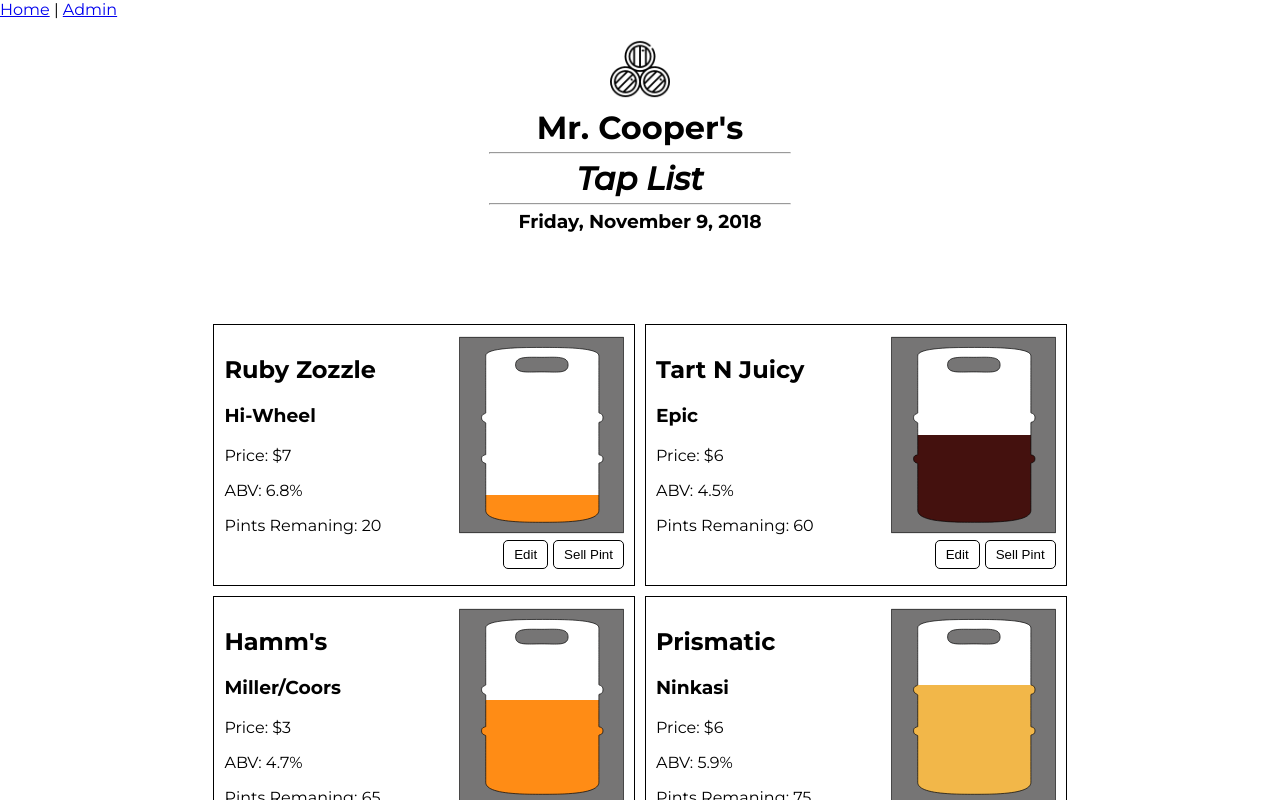
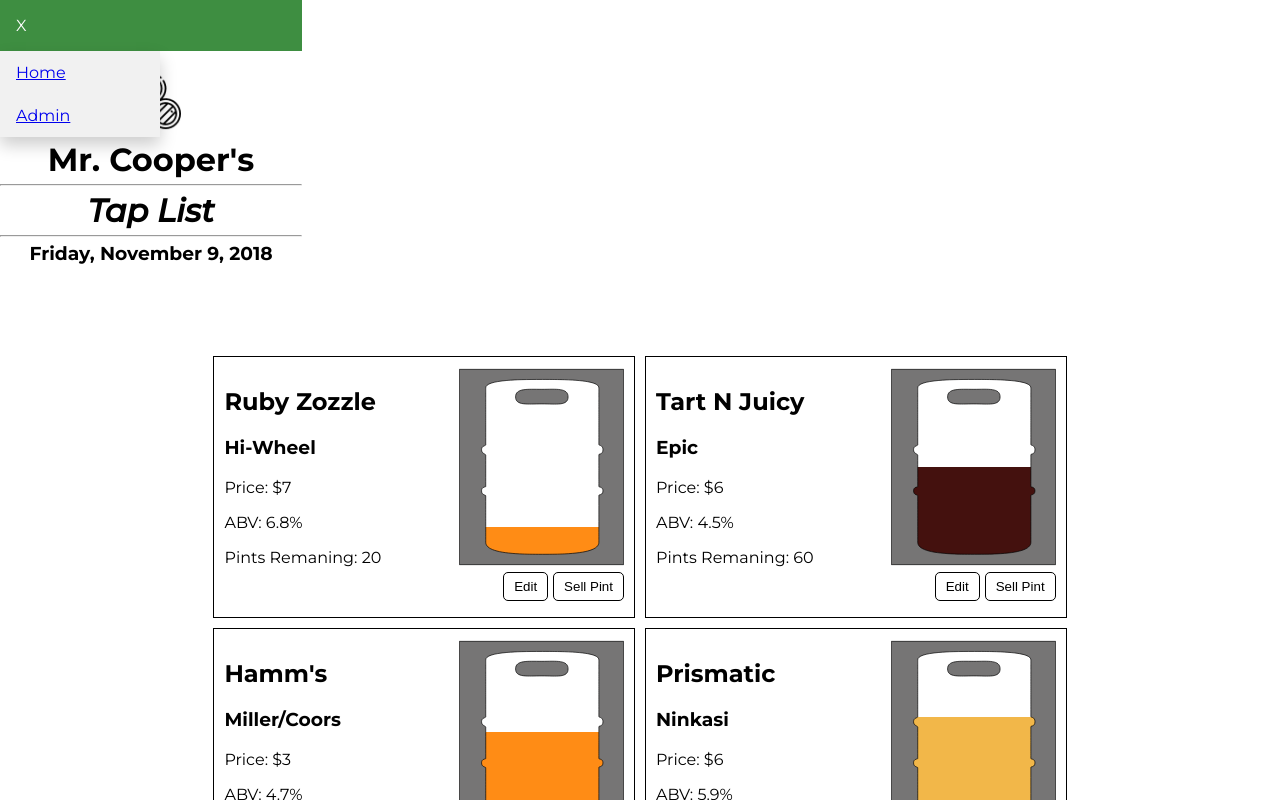
Before and after one commit to bkiggen/TheTap, a React app: page /#/ in a window 1280 px wide. Shown: the top 800 px of the page. Built offline with nearby package versions, Linux system fonts and the light colour scheme.

Commit message:
add beginnings of dropdown menu

```diff
--- a/src/components/AddBeer.jsx
+++ b/src/components/AddBeer.jsx
@@ -9,14 +9,14 @@
 function AddBeer() {
   return (
     <div style={addStyles}>
-    <h1>Add New Beer</h1>
+      <h1>Add New Beer</h1>
       <input placeholder="Beer Name: "></input>
       <input placeholder="Brewery: "></input>
       <input placeholder="Price: "></input>
       <input placeholder="Pints Remaining in Keg: "></input>
       <input placeholder="Beer Color: "></input>
     </div>
-  )
+  );
 }
 
 export default AddBeer;
--- a/src/components/Admin.jsx
+++ b/src/components/Admin.jsx
@@ -9,7 +9,7 @@
   width: '80%',
   margin: '0 auto',
   flexWrap: 'wrap'
-}
+};
 
 function Admin() {
   return (
--- a/src/components/EditBeer.jsx
+++ b/src/components/EditBeer.jsx
@@ -4,7 +4,7 @@
 const editStyles = {
   width: '450px',
   margin: '0 auto'
-}
+};
 
 function EditBeer() {
   return (
@@ -16,7 +16,7 @@
       <input placeholder="Pints Remaining in Keg: "></input>
       <input placeholder="Beer Color: "></input>
     </div>
-  )
+  );
 }
 
 export default EditBeer;
--- a/src/components/Header.jsx
+++ b/src/components/Header.jsx
@@ -40,10 +40,59 @@
   };
 
   return (
-    <div style={containerStyles}>
+    <div className="dropdown">
+      <div>
+        <div className="dropbutton">
+        X
+        </div>
+        <style jsx>{`
+          .dropbutton {
+              background-color: #4CAF50;
+              color: white;
+              padding: 16px;
+              font-size: 16px;
+              border: none;
+          }
+
+          .dropdown {
+              position: relative;
+              display: inline-block;
+          }
+
+          .dropdown-content {
+              display: none;
+              position: absolute;
+              background-color: #f1f1f1;
+              min-width: 160px;
+              box-shadow: 0px 8px 16px 0px rgba(0,0,0,0.2);
+              z-index: 1;
+          }
+
+          .dropdown-content .link {
+              color: black;
+              padding: 12px 16px;
+              text-decoration: none;
+              display: block;
+          }
+
+          .dropdown-content  .link:hover {background-color: #ddd;}
+
+          .dropdown:hover  .dropdown-content {display: block;}
+
+          .dropdown:hover .dropbutton {background-color: #3e8e41;}
+
+          `}</style>
+        <div className="dropdown-content">
+          <div className="link">
             <Link to='/'>Home</Link>
-    <span> | </span>
+          </div>
+          <div className="link">
             <Link to='/Admin'>Admin</Link>
+            <div>
+            </div>
+          </div>
+        </div>
+      </div>
           <div style={headerStyles}>
             <img src={barrels} style={imageStyles}/>
             <h1 style={h1Styles}>Mr. Cooper's</h1>
```
Also changed, not shown: src/components/BeerList.jsx (line endings or trailing spaces). Lines whose indentation alone changed are shown as unchanged.
